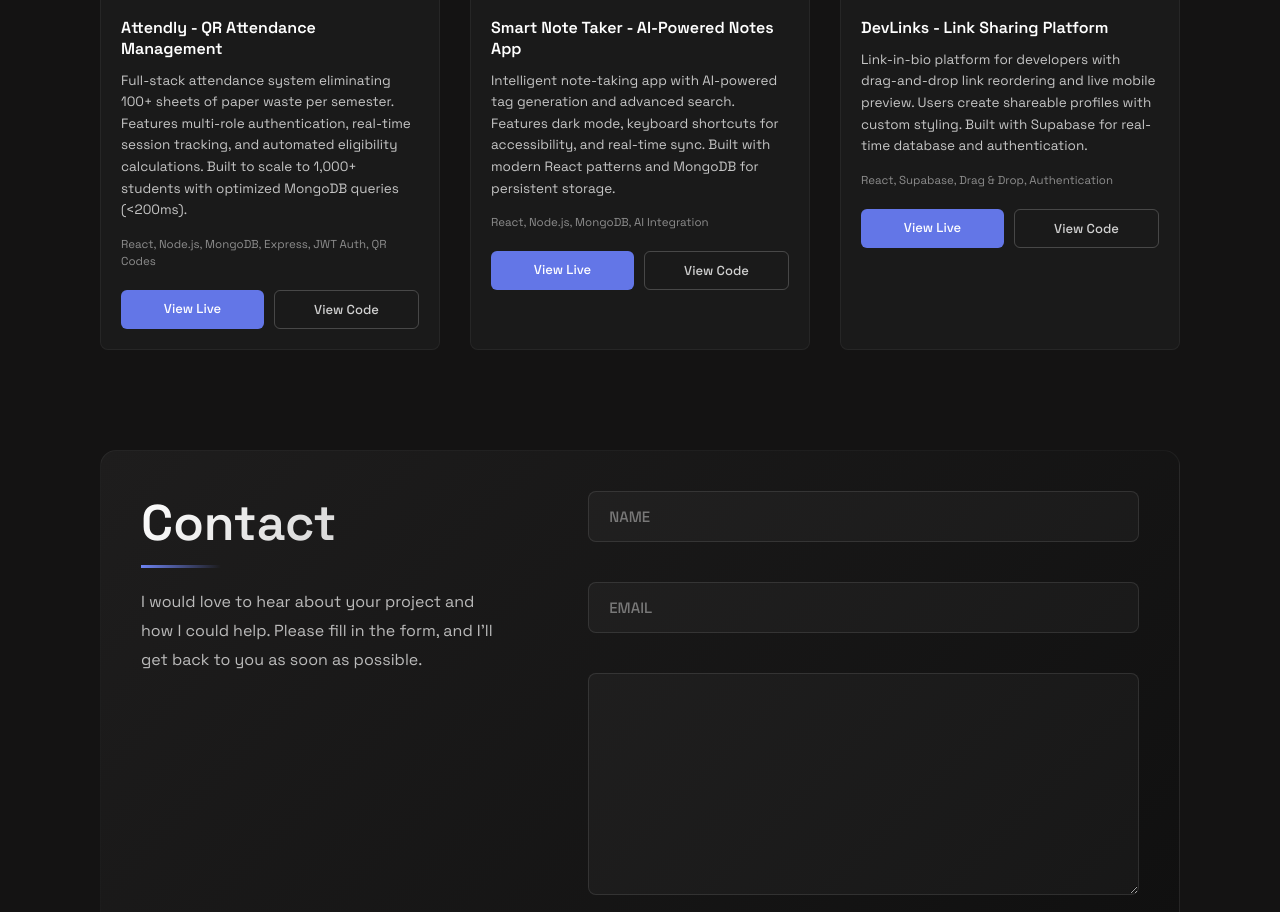
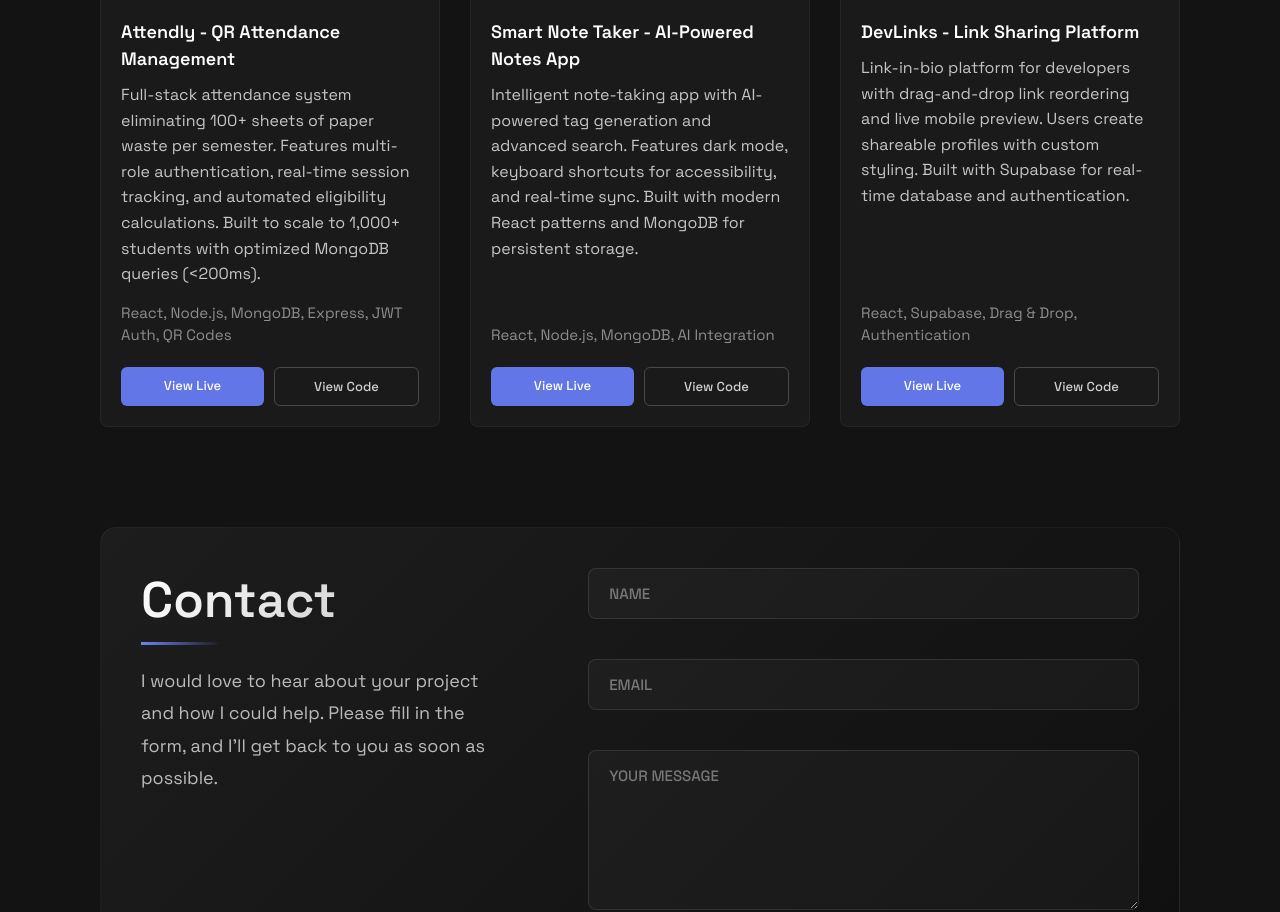
Before and after one commit to 4002-Nonye/portfolio, a React (Vite) app: page / in a window 1280 px wide. Shown: the part 960-1872 px from the top of the page. Built offline with nearby package versions, Linux system fonts and the light colour scheme.

Commit message:
add contact form logic

```diff
--- a/package.json
+++ b/package.json
@@ -10,6 +10,7 @@
     "preview": "vite preview"
   },
   "dependencies": {
+    "emailjs-com": "^3.2.0",
     "prop-types": "^15.8.1",
     "react": "^18.2.0",
     "react-dom": "^18.2.0"
--- a/src/components/Contact/Contact.jsx
+++ b/src/components/Contact/Contact.jsx
@@ -1,14 +1,45 @@
-
 import styles from './Contact.module.css';
-import pattern from '../../assets/pattern.svg'
+import pattern from '../../assets/pattern.svg';
 import Button from '../Button/Button';
-
+import { useEmailForm } from '../../hooks/useEmailForm';
 
 function Contact() {
+  const {
+    formData,
+    setFormData,
+    handleSubmit,
+    isSubmitting,
+    isSubmitted,
+    error,
+    setError
+  } = useEmailForm();
+
+  const handleChange = (e) => {
+    setFormData({
+      ...formData,
+      [e.target.name]: e.target.value,
+    });
+
+        if (error) setError(null);
+
+  };
+
+  const onSubmit = async (e) => {
+    e.preventDefault();
+
+    if (!formData.name || !formData.email || !formData.message) {
+      setError('Please fill in all required fields');
+      return;
+
+    }
+
+    await handleSubmit();
+  };
+
   return (
-
     <section className={styles.contact}>
       <img src={pattern} alt="pattern" className={styles.pattern} />
+
       <div className={styles.contactDetails}>
         <div>
           <h2>Contact</h2>
@@ -21,28 +52,52 @@ function Contact() {
         </div>
 
         <div className={styles.form}>
-            <form>
+          <form onSubmit={onSubmit} noValidate>
             <div>
-
-                <input type='text' id='name' placeholder='Name'/>
-              </div>
-              <div>
-
-                <input type='email' id='email' placeholder='Email'/>
+              <input
+                type="text"
+                name="name"
+                placeholder="Name"
+                value={formData.name}
+                onChange={handleChange}
+                required
+              />
             </div>
 
             <div>
-                <textarea name="" id="" cols="30" rows="10"></textarea>
+              <input
+                type="email"
+                name="email"
+                placeholder="Email"
+                value={formData.email}
+                onChange={handleChange}
+                required
+              />
             </div>
 
+            <div>
+              <textarea
+                name="message"
+                placeholder="Your message"
+                rows="6"
+                value={formData.message}
+                onChange={handleChange}
+                required
+              />
+            </div>
 
-              <Button variant='send'>SEND MESSAGE</Button>
+            {error && <p className={styles.error}>{error}</p>}
+            {isSubmitted && (
+              <p className={styles.success}>Message sent successfully!</p>
+            )}
+
+            <Button variant="send" disabled={isSubmitting}>
+              {isSubmitting ? 'Sending...' : 'SEND MESSAGE'}
+            </Button>
           </form>
         </div>
       </div>
-
     </section>
-
   );
 }
 
--- a/src/components/Contact/Contact.module.css
+++ b/src/components/Contact/Contact.module.css
@@ -16,7 +16,15 @@ padding: 4rem;
   -webkit-text-fill-color: transparent;
   background-clip: text;
 }
-
+.error{
+  color: red;
+  opacity: .5;
+  font-style: italic;
+  font-size: 1.6rem;
+}
+.success{
+    font-size: 1.6rem;
+}
 .underline {
   background: linear-gradient(90deg, var(--blue-medium--2) 0%, transparent 100%);
   height: 0.3rem;
@@ -32,7 +40,7 @@ padding: 4rem;
 }
 
 .feedback {
-  font-size: 1.6rem;
+  font-size: 1.8rem;
   line-height: 1.8;
   color: rgba(255, 255, 255, 0.7);
   max-width: 55rem;}
@@ -105,9 +113,7 @@ padding: 4rem;
     font-size: 3.5rem;
   }
 
-  .feedback {
-    font-size: 1.4rem;
-  }
+
 
   .form input,
   .form textarea {
--- a/src/components/ProjectCard/ProjectCard.module.css
+++ b/src/components/ProjectCard/ProjectCard.module.css
@@ -2,6 +2,9 @@
   background: #1a1a1a;
   border-radius: 8px;
   overflow: hidden;
+  display: flex;
+  flex-direction: column;
+  height: 100%;
   transition: transform 0.3s ease, box-shadow 0.3s ease;
   border: 1px solid rgba(255, 255, 255, 0.05);
 }
@@ -12,6 +15,7 @@
   border-color: rgba(99, 118, 231, 0.3);
 }
 
+/* IMAGE */
 .imageWrapper {
   width: 100%;
   height: 220px;
@@ -22,8 +26,8 @@
 .image {
   width: 100%;
   height: 100%;
-object-fit: cover;
-object-position: top;
+  object-fit: cover;
+  object-position: top;
   transition: transform 0.3s ease;
 }
 
@@ -31,33 +35,42 @@ object-position: top;
   transform: scale(1.03);
 }
 
+/* CONTENT */
 .content {
   padding: 2rem;
+  display: flex;
+  flex-direction: column;
+  flex-grow: 1;
 }
 
 .title {
-  font-size: 1.6rem;
+  font-size: 1.8rem;
   font-weight: 600;
   margin-bottom: 1rem;
   color: #fff;
-  line-height: 1.3;
+  line-height: 1.5;
 }
 
 .description {
-  font-size: 1.35rem;
+  font-size: 1.6rem;
   color: rgba(255, 255, 255, 0.75);
   line-height: 1.6;
   margin-bottom: 1.5rem;
 }
 
+
 .tech {
-  font-size: 1.15rem;
+  font-size: 1.5rem;
   color: rgba(255, 255, 255, 0.5);
+  margin-top: auto;
   margin-bottom: 2rem;
   line-height: 1.5;
 }
+
+/* BUTTONS */
 .links {
   display: flex;
+  justify-content: end;
   gap: 1rem;
 }
 
@@ -74,7 +87,7 @@ object-position: top;
 }
 
 .liveBtn {
-  background: #6376E7;
+  background: #6376e7;
   color: #fff;
 }
 
@@ -89,20 +102,13 @@ object-position: top;
 }
 
 .codeBtn:hover {
-  border-color: #6376E7;
-  color: #6376E7;
+  border-color: #6376e7;
+  color: #6376e7;
 }
 
+/* MOBILE */
 @media screen and (max-width: 768px) {
   .content {
     padding: 1.5rem;
   }
-
-  .title {
-    font-size: 1.4rem;
-  }
-
-  .tech {
-    font-size: 1.1rem;
-  }
 }
--- /dev/null
+++ b/src/hooks/useEmailForm.js
@@ -0,0 +1,53 @@
+import { useState } from 'react';
+import { emailService } from '../services/sendEmail';
+
+
+
+export const useEmailForm = () => {
+  const [formData, setFormData] = useState({
+    name: '',
+    email: '',
+    message: ''
+  });
+
+  const [isSubmitting, setIsSubmitting] = useState(false);
+  const [isSubmitted, setIsSubmitted] = useState(false);
+  const [error, setError] = useState('');
+
+  const handleSubmit = async (e) => {
+    e?.preventDefault();
+    setIsSubmitting(true);
+    setError('');
+
+    try {
+      const response = await emailService.send(formData);
+
+      if (response.success) {
+        setIsSubmitted(true);
+        setFormData({ name: '', email: '', message: '' });
+        setTimeout(() => setIsSubmitted(false), 5000);
+      } else {
+        throw new Error(response.error || 'Failed to send email');
+      }
+    } catch (err) {
+      console.error('Error sending email:', err);
+      setError(
+        err.message ||
+          'Failed to send message. Please email directly at ojukwuchinonye70@gmail.com'
+      );
+    } finally {
+      setIsSubmitting(false);
+    }
+  };
+
+  return {
+    formData,
+    setFormData,
+
+    isSubmitting,
+    isSubmitted,
+    error,
+    setError,
+    handleSubmit
+  };
+};
--- /dev/null
+++ b/src/services/sendEmail.js
@@ -0,0 +1,29 @@
+export const emailService = {
+  async send(formData) {
+    try {
+      const response = await fetch('https://api.web3forms.com/submit', {
+        method: 'POST',
+        headers: {
+          'Content-Type': 'application/json',
+          Accept: 'application/json',
+        },
+
+        body: JSON.stringify({
+          access_key: import.meta.env.VITE_WEB3FORMS_ACCESS_KEY,
+          name: formData.name,
+          email: formData.email,
+          message: formData.message,
+          subject: `New Project Inquiry from ${formData.name}`,
+          from_name: formData.name,
+          replyto: formData.email,
+        }),
+      });
+
+      const data = await response.json();
+      if (data.success) return { success: true };
+      throw new Error(data.message || 'Failed to send');
+    } catch (error) {
+      return { success: false, error: error.message };
+    }
+  },
+};
```
Also changed, not shown: src/components/ProjectCard/ProjectCard.jsx (+23 -3 lines), 2 other files (tests, documents, lock files or other folders). Lines whose indentation alone changed are shown as unchanged.
